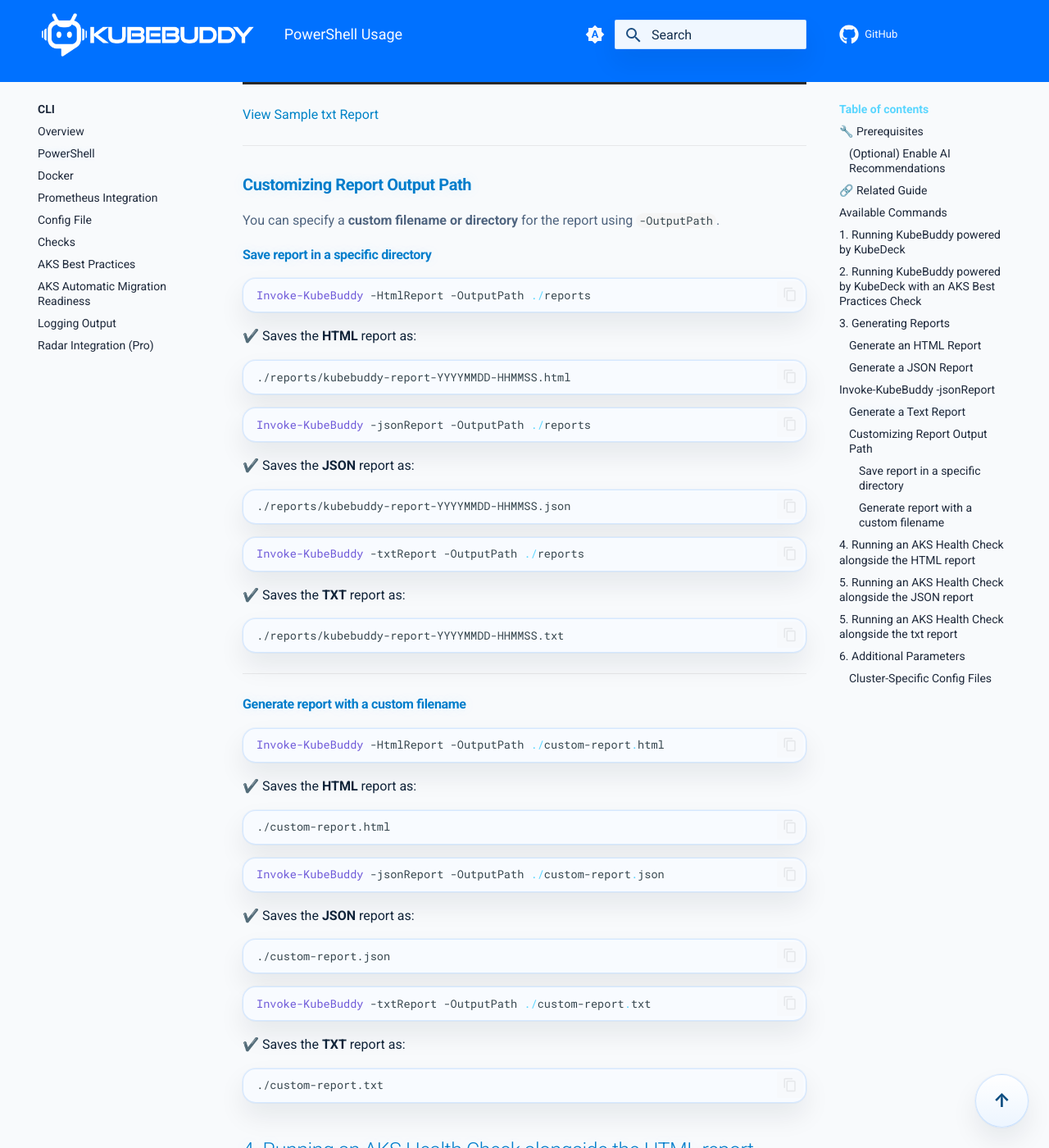
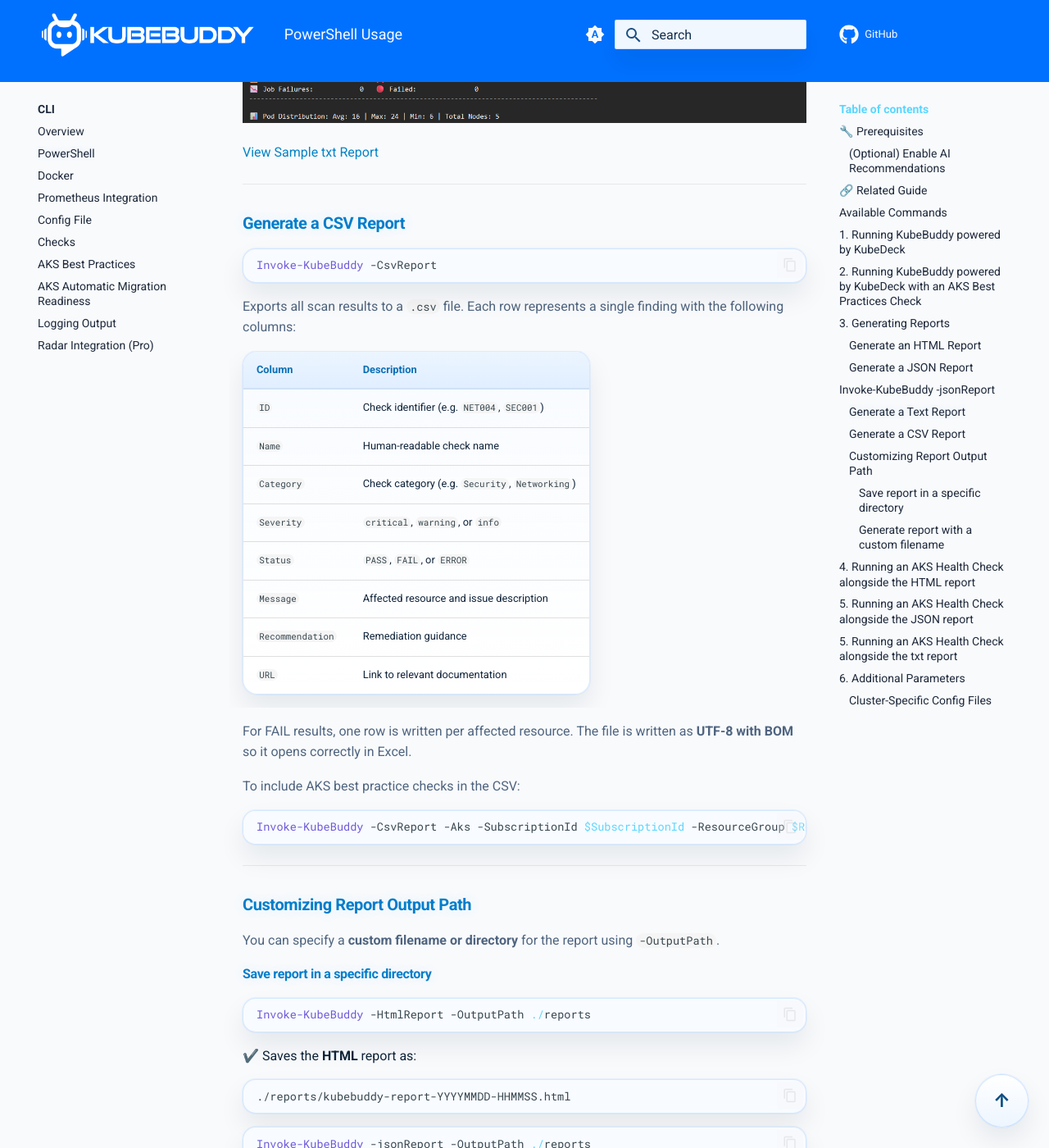
Before and after one commit to KubeDeckio/KubeBuddy, an MkDocs documentation site: the page built from docs/cli/powershell-usage.md, in a window 1280 px wide and 1400 px high, scrolled down 4232 px. Shown: the whole window at 82% size. Built offline with MkDocs 1.6.1 and Material for MkDocs 9.7.7, drawn with Linux system fonts in a browser that asks for light colours; comment, search, counter and statistics services are not loaded; some of the changed text lies outside the part shown.

Commit message:
docs: Update CLI documentation to include -CsvReport flag
- powershell-usage.md:
  - Add -CsvReport to the quick reference commands table
  - Add new 'Generate a CSV Report' section explaining all output
    columns (ID, Name, Category, Severity, Status, Message,
    Recommendation, URL), UTF-8 BOM behaviour, and AKS usage example
  - Add CSV output path example to the custom output path section
  - Add -CsvReport to the parameters reference table

- index.md:
  - Add CSV to the 'What It Does' feature list
  - Add CSV to the PowerShell runtime feature list

````diff
--- a/docs/cli/powershell-usage.md
+++ b/docs/cli/powershell-usage.md
@@ -42,8 +42,9 @@
 |---------------------------|----------------|
 | Run KubeBuddy powered by KubeDeck | `Invoke-KubeBuddy` |
 | Generate an HTML report | `Invoke-KubeBuddy -HtmlReport` |
-| Generate an JSON report | `Invoke-KubeBuddy -jsonReport` |
+| Generate a JSON report | `Invoke-KubeBuddy -jsonReport` |
 | Generate a text report | `Invoke-KubeBuddy -txtReport` |
+| Generate a CSV report | `Invoke-KubeBuddy -CsvReport` |
 | Generate reports with custom path | `Invoke-KubeBuddy -HtmlReport -OutputPath ./custom-report` |
 | Use cluster-specific config file | `Invoke-KubeBuddy -HtmlReport -ConfigPath ~/.kube/kubebuddy-config-prod.yaml` |
 | Exclude configured + extra namespaces | `Invoke-KubeBuddy -HtmlReport -ExcludeNamespaces -AdditionalExcludedNamespaces "azure-monitor","istio-system"` |
@@ -112,6 +113,33 @@
 
 ---
 
+### **Generate a CSV Report**
+```powershell
+Invoke-KubeBuddy -CsvReport
+```
+
+Exports all scan results to a `.csv` file. Each row represents a single finding with the following columns:
+
+| Column | Description |
+|--------|-------------|
+| `ID` | Check identifier (e.g. `NET004`, `SEC001`) |
+| `Name` | Human-readable check name |
+| `Category` | Check category (e.g. `Security`, `Networking`) |
+| `Severity` | `critical`, `warning`, or `info` |
+| `Status` | `PASS`, `FAIL`, or `ERROR` |
+| `Message` | Affected resource and issue description |
+| `Recommendation` | Remediation guidance |
+| `URL` | Link to relevant documentation |
+
+For FAIL results, one row is written per affected resource. The file is written as **UTF-8 with BOM** so it opens correctly in Excel.
+
+To include AKS best practice checks in the CSV:
+```powershell
+Invoke-KubeBuddy -CsvReport -Aks -SubscriptionId $SubscriptionId -ResourceGroup $ResourceGroup -ClusterName $ClusterName
+```
+
+---
+
 ### **Customizing Report Output Path**
 You can specify a **custom filename or directory** for the report using `-OutputPath`.
 
@@ -138,6 +166,14 @@
 ✔️ Saves the **TXT** report as:
 ```
 ./reports/kubebuddy-report-YYYYMMDD-HHMMSS.txt
+```
+
+```powershell
+Invoke-KubeBuddy -CsvReport -OutputPath ./reports
+```
+✔️ Saves the **CSV** report as:
+```
+./reports/kubebuddy-report-YYYYMMDD-HHMMSS.csv
 ```
 
 ---
@@ -225,7 +261,8 @@
 | `-AdditionalExcludedNamespaces` | String[] | (None)                         | Adds extra namespaces to exclude at runtime; implies `-ExcludeNamespaces`.                   |
 | `-HtmlReport`            | Switch   | (N/A)                                | Generates an HTML report in `-OutputPath`.                                                   |
 | `-JsonReport`            | Switch   | (N/A)                                | Generates a JSON report in `-OutputPath`.                                                    |
-| `-txtReport`             | Switch   | (N/A)                                | Generates a text report in `-OutputPath`.                                                   |
+| `-txtReport`             | Switch   | (N/A)                                | Generates a text report in `-OutputPath`.                                                    |
+| `-CsvReport`             | Switch   | (N/A)                                | Generates a CSV report in `-OutputPath`. One row per finding; UTF-8 with BOM for Excel.      |
 | `-RadarUpload`           | Switch   | (N/A)                                | Uploads generated JSON report to KubeBuddy Radar (Pro feature).                              |
 | `-RadarCompare`          | Switch   | (N/A)                                | Fetches run-to-run compare summary from Radar after upload.                                   |
 | `-RadarFetchConfig`      | Switch   | (N/A)                                | Fetches a saved Radar cluster config and applies it before the scan runs.                     |
````
Also changed, not shown: docs/cli/index.md (+2 -2 lines).
